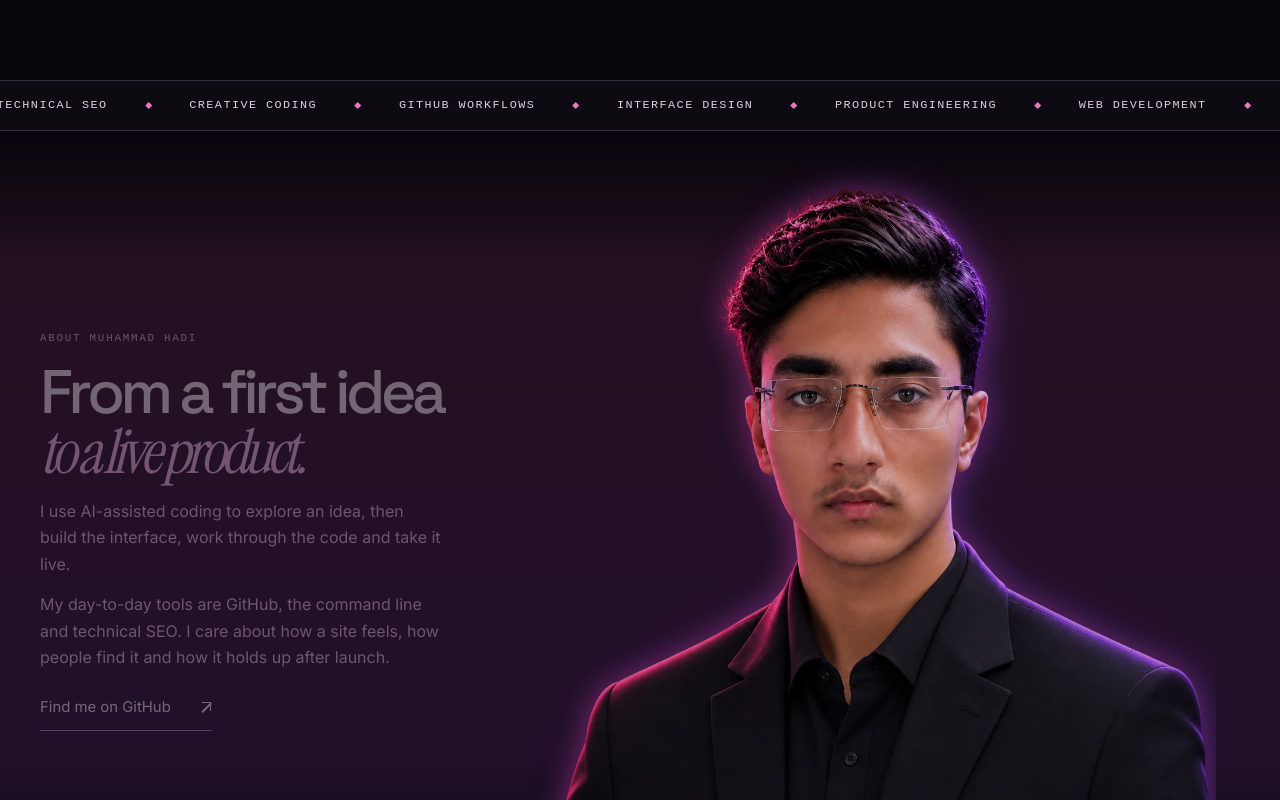
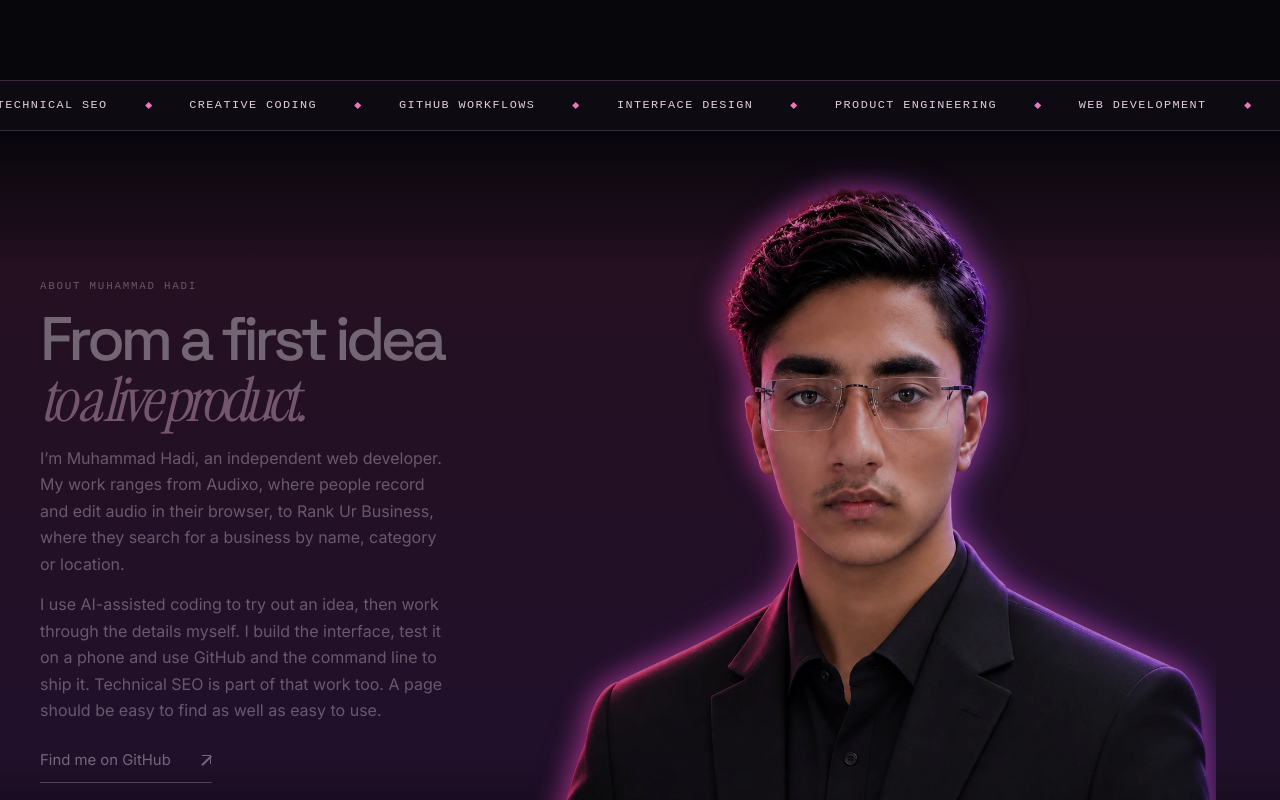
Before and after one commit to mhadiglobel-bot/Portfolio-, a Next.js app: page / in a window 1280 px wide. Shown: the part 5280-6080 px from the top of the page. Built offline with nearby package versions, Linux system fonts and the light colour scheme.

Commit message:
Expand the About bio and refine portrait lighting

```diff
--- a/src/app/globals.css
+++ b/src/app/globals.css
@@ -1305,7 +1305,7 @@ html[data-intro="active"] .liquid-field {
 }
 .portrait-light img {
   mix-blend-mode:normal;
-  filter:brightness(.84) drop-shadow(-5px 0 13px #dc327b49) drop-shadow(6px 0 17px #8747ee52);
+  filter:brightness(.79) saturate(.88) drop-shadow(-5px 0 12px #ff388b68) drop-shadow(6px 0 16px #a753ff72);
 }
 .portrait-scene .portrait-light::after {background:none;}
 @supports (animation-timeline:view()) {
@@ -1321,3 +1321,5 @@ html[data-intro="active"] .liquid-field {
     }
   }
 }
+
+.portrait-copy > p:not(.folio-label) { font-size:clamp(1rem,1.16vw,1.22rem); line-height:1.65; }
--- a/src/components/About.tsx
+++ b/src/components/About.tsx
@@ -6,8 +6,8 @@ export default function About() {
     <div className="container-x portrait-copy">
       <p className="folio-label">About Muhammad Hadi</p>
       <h2 id="portrait-heading"><RollingText>From a first idea</RollingText><br/><em><RollingText>to a live product.</RollingText></em></h2>
-      <p>I use AI-assisted coding to explore an idea, then build the interface, work through the code and take it live.</p>
-      <p>My day-to-day tools are GitHub, the command line and technical SEO. I care about how a site feels, how people find it and how it holds up after launch.</p>
+      <p>I’m Muhammad Hadi, an independent web developer. My work ranges from Audixo, where people record and edit audio in their browser, to Rank Ur Business, where they search for a business by name, category or location.</p>
+      <p>I use AI-assisted coding to try out an idea, then work through the details myself. I build the interface, test it on a phone and use GitHub and the command line to ship it. Technical SEO is part of that work too. A page should be easy to find as well as easy to use.</p>
       <a className="folio-link" href="https://github.com/mhadiglobel-bot">Find me on GitHub <span aria-hidden="true">↗</span></a>
     </div>
   </section>;
```
